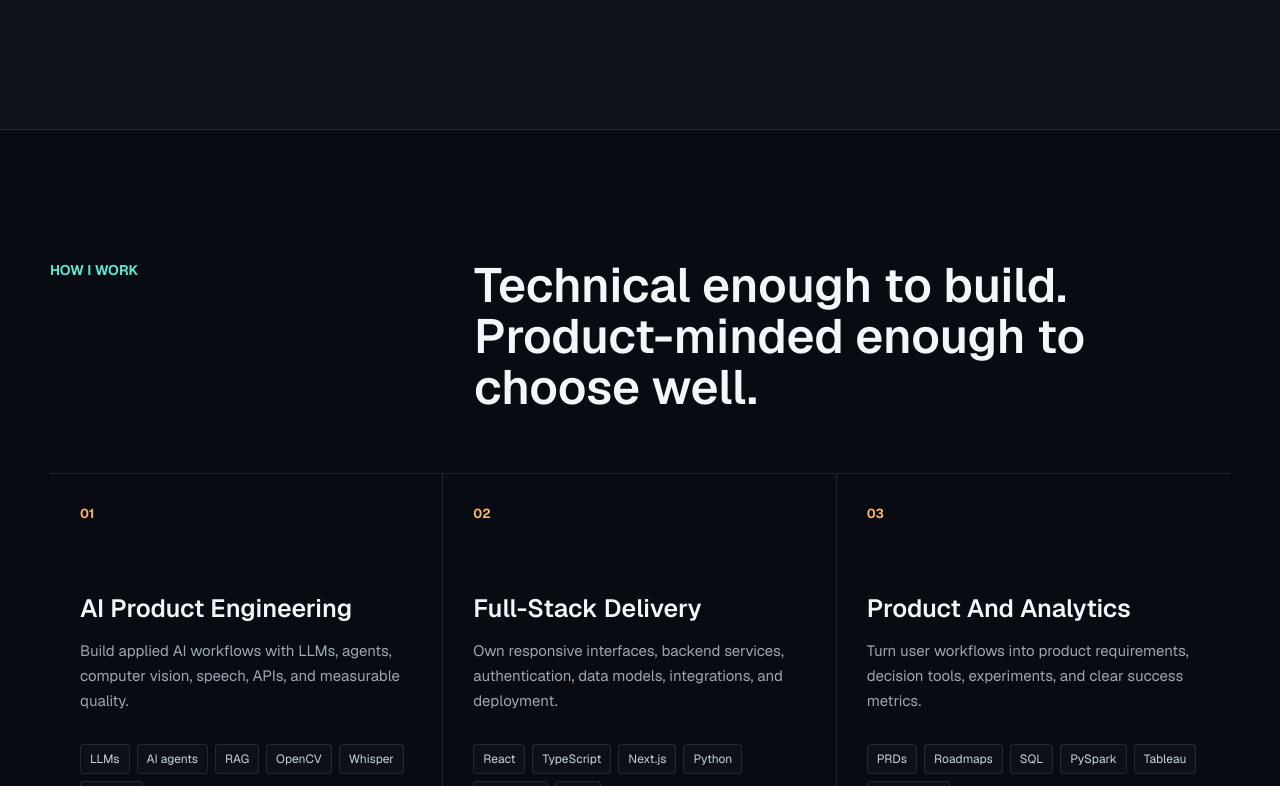
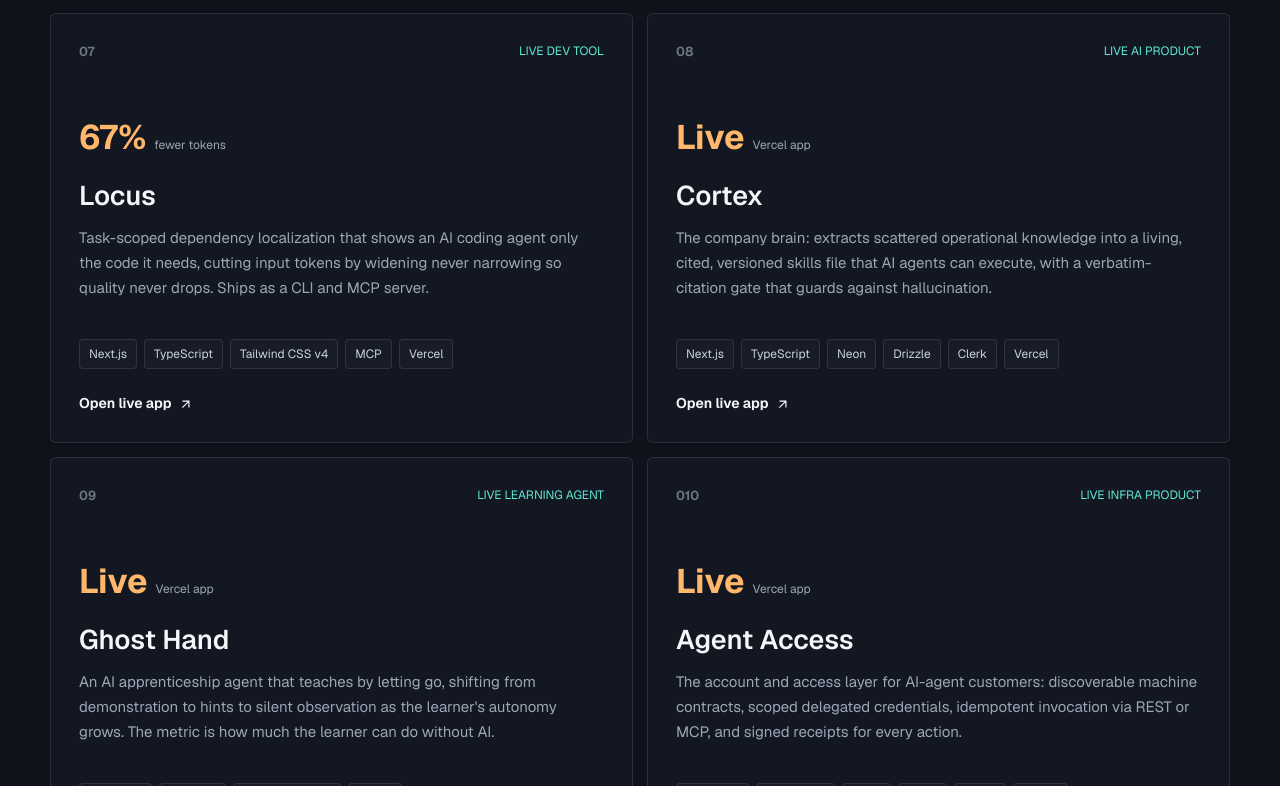
Before and after one commit to taranggoyal70/Tarang-Portfolio, a React (Vite) app: page / in a window 1280 px wide. Shown: the part 4654-5440 px from the top of the page. Built offline with nearby package versions, Linux system fonts and the light colour scheme; no server answers; the HTML template or start-up script is replaced by a standard one.

Commit message:
Add Locus, Cortex, Ghost Hand, and Agent Access live projects to Work section

```diff
--- a/src/components/Work.tsx
+++ b/src/components/Work.tsx
@@ -76,6 +76,50 @@ const projects = [
     link: "https://arxiv.org/pdf/2605.21504",
     linkLabel: "Read the paper",
   },
+  {
+    title: "Locus",
+    category: "Live dev tool",
+    description:
+      "Task-scoped dependency localization that shows an AI coding agent only the code it needs, cutting input tokens by widening never narrowing so quality never drops. Ships as a CLI and MCP server.",
+    tools: ["Next.js", "TypeScript", "Tailwind CSS v4", "MCP", "Vercel"],
+    stat: "67%",
+    statLabel: "fewer tokens",
+    link: "https://locus-five-iota.vercel.app",
+    linkLabel: "Open live app",
+  },
+  {
+    title: "Cortex",
+    category: "Live AI product",
+    description:
+      "The company brain: extracts scattered operational knowledge into a living, cited, versioned skills file that AI agents can execute, with a verbatim-citation gate that guards against hallucination.",
+    tools: ["Next.js", "TypeScript", "Neon", "Drizzle", "Clerk", "Vercel"],
+    stat: "Live",
+    statLabel: "Vercel app",
+    link: "https://cortex-lyart-rho.vercel.app",
+    linkLabel: "Open live app",
+  },
+  {
+    title: "Ghost Hand",
+    category: "Live learning agent",
+    description:
+      "An AI apprenticeship agent that teaches by letting go, shifting from demonstration to hints to silent observation as the learner's autonomy grows. The metric is how much the learner can do without AI.",
+    tools: ["Next.js 16", "React 19", "Learning agents", "Vercel"],
+    stat: "Live",
+    statLabel: "Vercel app",
+    link: "https://ghost-hand-virid.vercel.app",
+    linkLabel: "Open live app",
+  },
+  {
+    title: "Agent Access",
+    category: "Live infra product",
+    description:
+      "The account and access layer for AI-agent customers: discoverable machine contracts, scoped delegated credentials, idempotent invocation via REST or MCP, and signed receipts for every action.",
+    tools: ["Next.js 16", "TypeScript", "Clerk", "Neon", "Vitest", "Vercel"],
+    stat: "Live",
+    statLabel: "Vercel app",
+    link: "https://agent-access.vercel.app",
+    linkLabel: "Open live app",
+  },
 ];
 
 const Work = () => (
```
